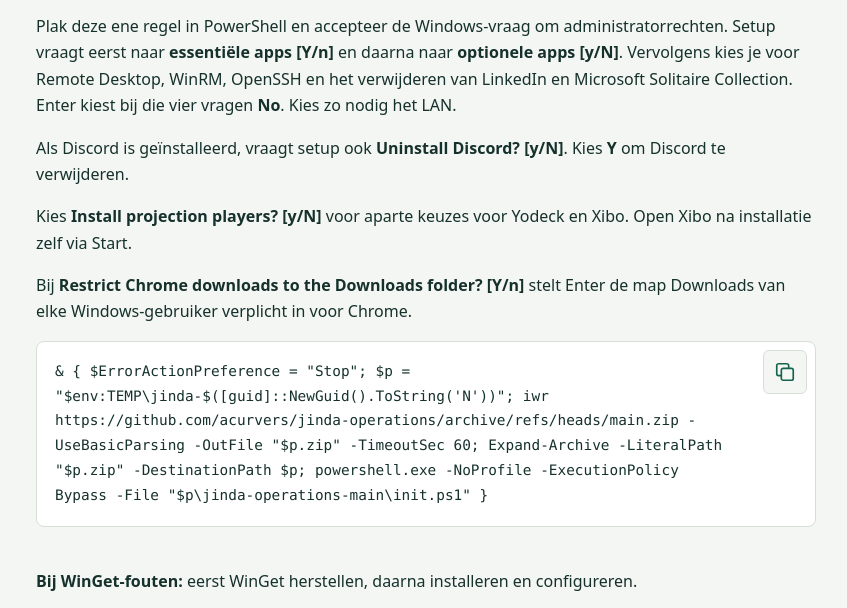
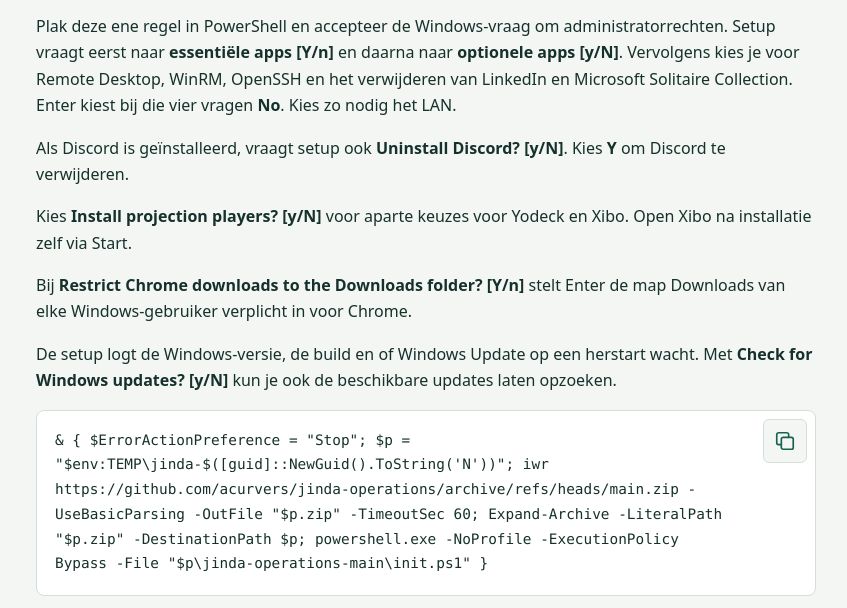
Before and after one commit to acurvers/jinda-operations, a plain HTML site: page index.html in a window 1280 px wide. Shown: the part 191-799 px from the top of the page, without its empty margins (214-1061 px from the left). Drawn offline with Linux system fonts and the light colour scheme.

Commit message:
Log Windows version and offer a Windows Update search
Show the installed Windows release and full build at setup startup. Offer a search-only Windows Update check, keep restart status independent of the scan choice, and log search results and partial or failed statuses without changing the setup exit code.

```diff
--- a/index.html
+++ b/index.html
@@ -33,6 +33,7 @@
     <p>Als Discord is geïnstalleerd, vraagt setup ook <strong>Uninstall Discord? [y/N]</strong>. Kies <strong>Y</strong> om Discord te verwijderen.</p>
     <p>Kies <strong>Install projection players? [y/N]</strong> voor aparte keuzes voor Yodeck en Xibo. Open Xibo na installatie zelf via Start.</p>
     <p>Bij <strong>Restrict Chrome downloads to the Downloads folder? [Y/n]</strong> stelt Enter de map Downloads van elke Windows-gebruiker verplicht in voor Chrome.</p>
+    <p>De setup logt de Windows-versie, de build en of Windows Update op een herstart wacht. Met <strong>Check for Windows updates? [y/N]</strong> kun je ook de beschikbare updates laten opzoeken.</p>
     <div class="command-row">
       <pre><code id="init-code">&amp; { $ErrorActionPreference = &quot;Stop&quot;; $p = &quot;$env:TEMP\jinda-$([guid]::NewGuid().ToString('N'))&quot;; iwr https://github.com/acurvers/jinda-operations/archive/refs/heads/main.zip -UseBasicParsing -OutFile &quot;$p.zip&quot; -TimeoutSec 60; Expand-Archive -LiteralPath &quot;$p.zip&quot; -DestinationPath $p; powershell.exe -NoProfile -ExecutionPolicy Bypass -File &quot;$p\jinda-operations-main\init.ps1&quot; }</code></pre>
       <button class="copy-button" id="copy-command" data-copy-target="init-code" data-status-target="copy-status" type="button" aria-label="Kopieer PowerShell-opdracht" title="Kopieer PowerShell-opdracht">
```
Also changed, not shown: 4 other files.
